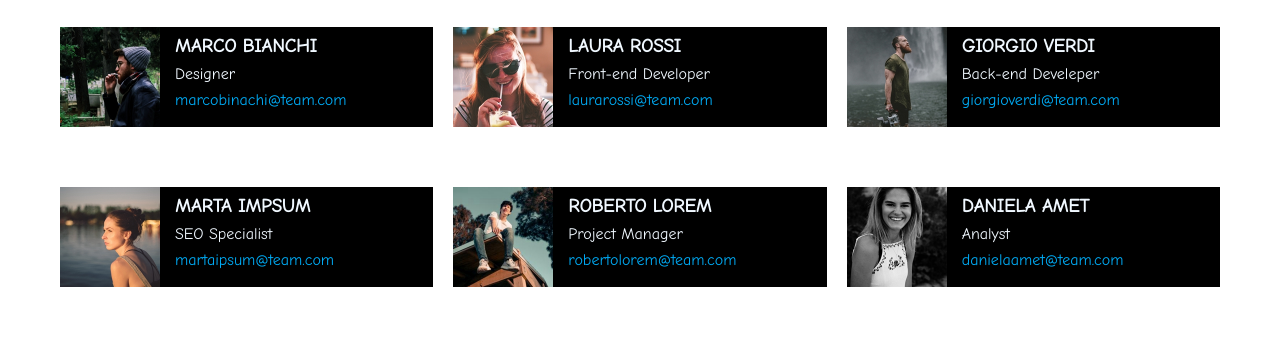
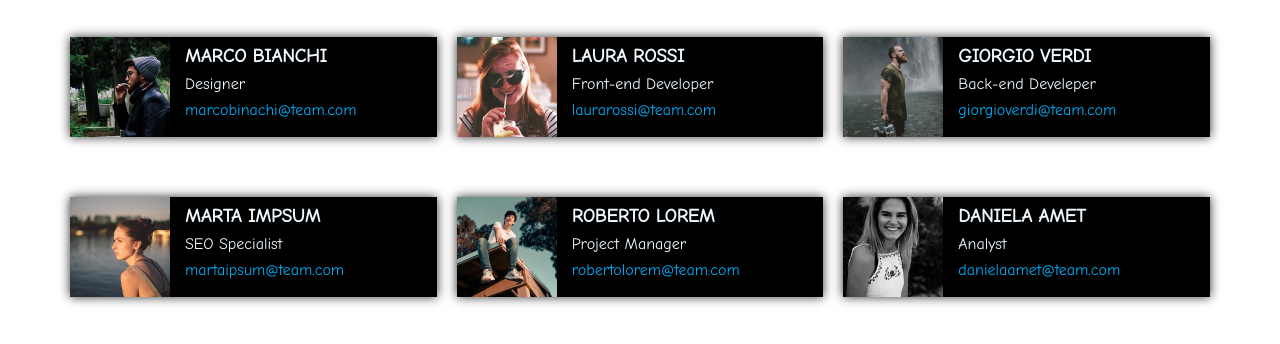
Before and after one commit to RosarioNici/html-css-float-cards, a plain HTML site: page index.html in a window 1280 px wide. Shown: the part 228-572 px from the top of the page. Drawn offline with Linux system fonts and the light colour scheme; a web font is replaced by a local one.

Commit message:
Add shadow

```diff
--- a/css/style.css
+++ b/css/style.css
@@ -26,11 +26,13 @@ body {
     float: left;
     background-color: black;
     margin: 10px;
+    box-shadow: 0px 0px 10px rgb(48, 47, 47);
 }
 
 .container {
     max-width: 1200px;
     margin: 0 auto;
+    padding: 10px;
 
 }
 
@@ -43,10 +45,6 @@ img {
 span {
     display: block;
     padding-top: 10px;
-    color: aliceblue;
-}
-
-h2 {
     color: aliceblue;
 }
 
@@ -70,6 +68,7 @@ div#title {
 
 h1 {
     color: hsl(339deg 78% 55%);
+    font-weight: 800;
 }
 
 p {
```
